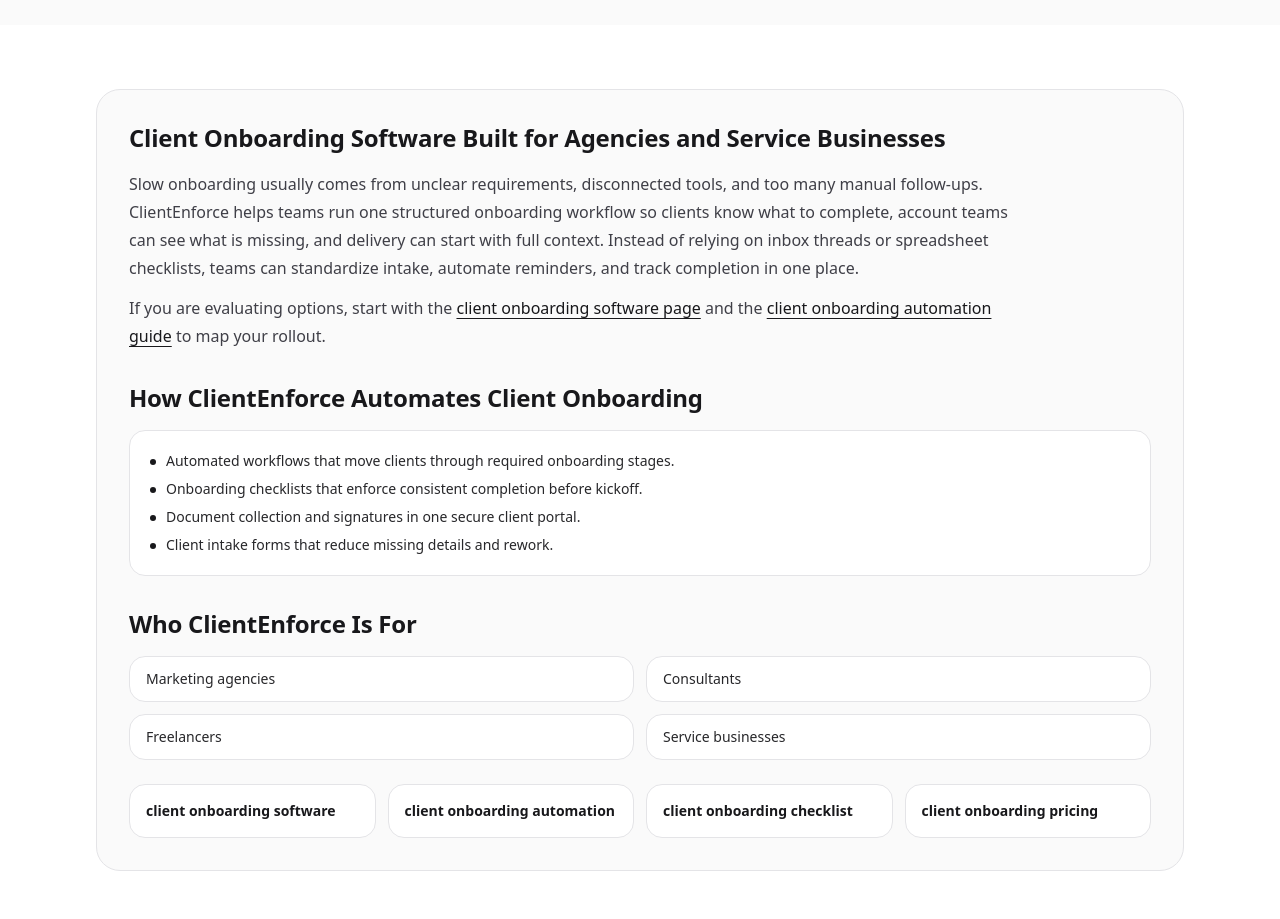
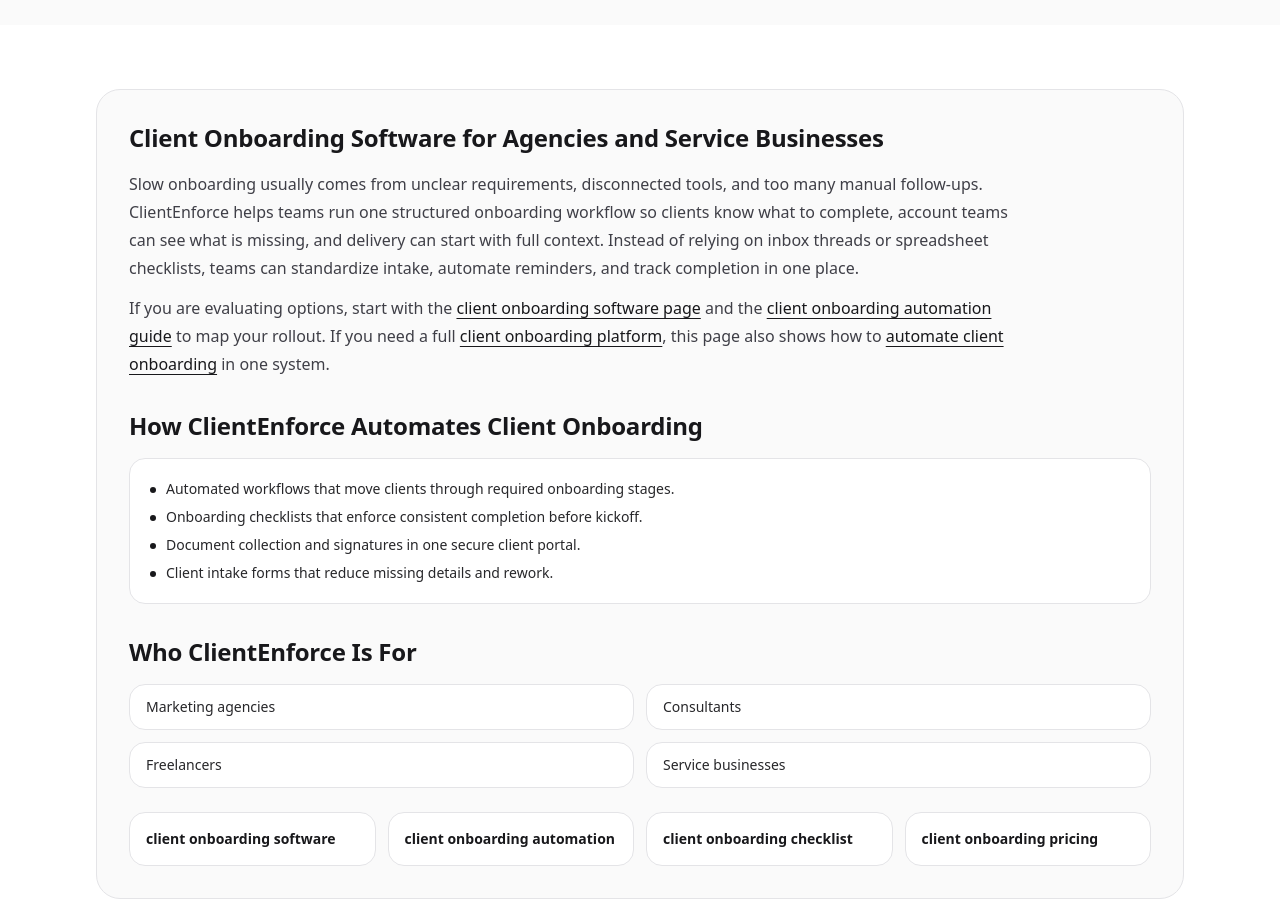
Before and after one commit to ToChill2006/ClientEnforce, a Next.js app: page / in a window 1280 px wide. Shown: the part 2240-3159 px from the top of the page. Built offline with nearby package versions, Linux system fonts and the light colour scheme.

Commit message:
Refine homepage schema copy and strengthen internal links

```diff
--- a/src/app/features/page.tsx
+++ b/src/app/features/page.tsx
@@ -95,6 +95,18 @@
               <p className="mt-4 max-w-2xl text-base leading-7 text-zinc-600">
                 ClientEnforce turns messy client onboarding into a structured workflow.
                 Collect documents, capture signatures, and track every step in one portal—so nothing gets missed.
+                For teams evaluating a
+                {" "}
+                <Link href="/client-onboarding-software" className="font-medium text-zinc-900 underline underline-offset-4">
+                  client onboarding platform
+                </Link>
+                , this is where to
+                {" "}
+                <Link href="/client-onboarding-software" className="font-medium text-zinc-900 underline underline-offset-4">
+                  automate client onboarding
+                </Link>
+                {" "}
+                with consistent workflow controls.
               </p>
 
               <div className="mt-8 flex flex-wrap gap-3">
--- a/src/app/page.tsx
+++ b/src/app/page.tsx
@@ -632,7 +632,7 @@
         <div className="mx-auto max-w-6xl px-4 py-14 sm:px-6 sm:py-16 lg:px-8">
           <div className="rounded-3xl border border-zinc-200 bg-zinc-50 p-6 sm:p-8">
             <h2 className="text-2xl font-semibold tracking-tight text-zinc-900">
-              Client Onboarding Software Built for Agencies and Service Businesses
+              Client Onboarding Software for Agencies and Service Businesses
             </h2>
             <p className="mt-4 max-w-4xl text-sm leading-7 text-zinc-700 sm:text-base">
               Slow onboarding usually comes from unclear requirements, disconnected tools, and too many manual
@@ -654,7 +654,18 @@
                 client onboarding automation guide
               </Link>
               {" "}
-              to map your rollout.
+              to map your rollout. If you need a full
+              {" "}
+              <Link href="/client-onboarding-software" className="font-medium text-zinc-900 underline underline-offset-4">
+                client onboarding platform
+              </Link>
+              , this page also shows how to
+              {" "}
+              <Link href="/client-onboarding-software" className="font-medium text-zinc-900 underline underline-offset-4">
+                automate client onboarding
+              </Link>
+              {" "}
+              in one system.
             </p>
 
             <h2 className="mt-8 text-2xl font-semibold tracking-tight text-zinc-900">
@@ -1145,7 +1156,7 @@
       </section>
       <SoftwareApplicationJsonLd
         path="/"
-        description="Client onboarding software that automates client intake, forms, workflows, and onboarding tasks for agencies and service businesses."
+        description="Client onboarding software that automates client intake, onboarding workflows, and document collection for agencies and service businesses."
       />
       <JsonLd
         data={buildFaqPageSchema(
--- a/src/components/marketing/seo-pages.tsx
+++ b/src/components/marketing/seo-pages.tsx
@@ -514,6 +514,20 @@
                   If you are implementing changes immediately, pair this guide with the product resources
                   below so you can move from planning to execution with fewer handoffs.
                 </p>
+                <p className="mt-3 text-sm leading-7 text-zinc-700 sm:text-base">
+                  If you need a complete
+                  {" "}
+                  <Link href="/client-onboarding-software" className="font-medium text-zinc-900 underline underline-offset-4">
+                    client onboarding platform
+                  </Link>
+                  , use this guide to
+                  {" "}
+                  <Link href="/client-onboarding-software" className="font-medium text-zinc-900 underline underline-offset-4">
+                    automate client onboarding
+                  </Link>
+                  {" "}
+                  with repeatable workflow rules.
+                </p>
                 <div className="mt-5 grid gap-3 sm:grid-cols-2 lg:grid-cols-3">
                   {guideLinks.map((link) => (
                     <Link
--- a/src/lib/seo.ts
+++ b/src/lib/seo.ts
@@ -149,7 +149,7 @@
   const name = input.name ?? SITE_NAME;
   const description =
     input.description ??
-    "Client onboarding software that automates client intake, forms, workflows, and onboarding tasks for agencies and service businesses.";
+    "Client onboarding software that automates client intake, onboarding workflows, and document collection for agencies and service businesses.";
 
   return {
     "@context": "https://schema.org",
```
